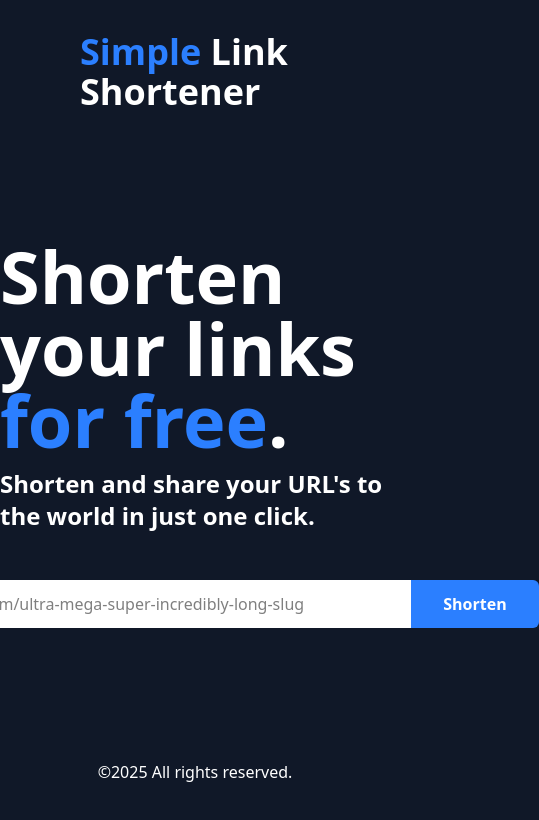
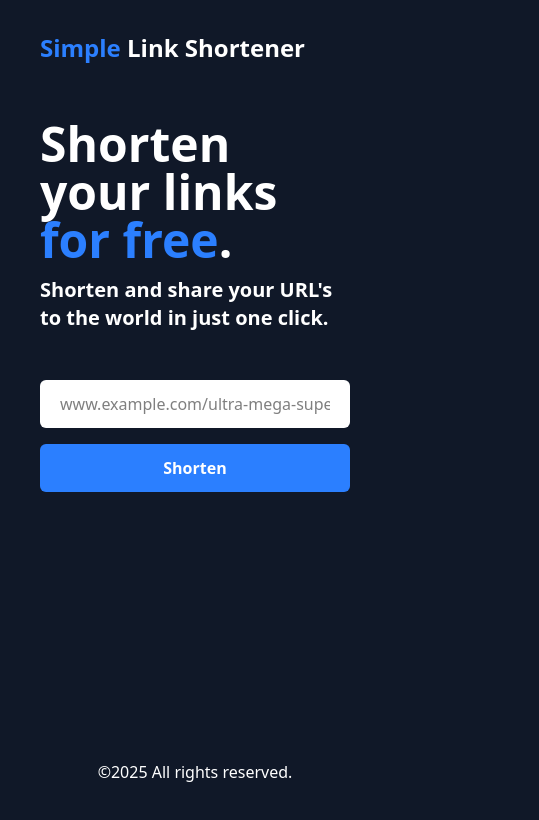
Before and after one commit to danielantcam/simple-url-shortener, a React (Vite) app in the folder client/: page / in a window 390 px wide. Shown: the top 820 px of the page, 539 px wide, since content can reach past the window. Built offline with nearby package versions, Linux system fonts and the light colour scheme.

Commit message:
Responsive design added + corrected tailwind installation (developer dependency).

```diff
--- a/client/index.html
+++ b/client/index.html
@@ -1,5 +1,5 @@
 <!doctype html>
-<html lang="en">
+<html lang="en" class="overflow-x-hidden">
   <head>
     <meta charset="UTF-8" />
     <link rel="icon" type="image/svg+xml" href="/vite.svg" />
@@ -7,7 +7,7 @@
     <title>url shortener</title>
   </head>
   <body class="bg-gray-900">
-    <div id="root" class="min-h-[100vh] flex flex-col"></div>
+    <div id="root" class="w-screen min-h-[100vh] flex flex-col px-10 lg:px-20"></div>
     <script type="module" src="/src/main.jsx"></script>
   </body>
 </html>
--- a/client/package.json
+++ b/client/package.json
@@ -13,8 +13,7 @@
     "@tailwindcss/vite": "^4.1.11",
     "@tanstack/react-query": "^5.81.5",
     "react": "^19.1.0",
-    "react-dom": "^19.1.0",
-    "tailwindcss": "^4.1.11"
+    "react-dom": "^19.1.0"
   },
   "devDependencies": {
     "@eslint/js": "^9.29.0",
@@ -25,6 +24,7 @@
     "eslint-plugin-react-hooks": "^5.2.0",
     "eslint-plugin-react-refresh": "^0.4.20",
     "globals": "^16.2.0",
+    "tailwindcss": "^4.1.11",
     "vite": "^7.0.0"
   }
 }
--- a/client/src/App.jsx
+++ b/client/src/App.jsx
@@ -2,17 +2,32 @@ import ShortenLinkBar from "./components/ShortenLinkBar.jsx";
 
 export default function App(){
     return <>
-        <header className="px-20 py-8">
+        <header className="py-8">
             <span className="flex items-center">
-                <h2 className="text-4xl text-white font-bold"><span className="text-blue-500">Simple</span> Link Shortener</h2>
+                <h2
+                    className="
+                        text-2xl text-white font-bold
+                        md:text-4xl
+                "><span className="text-blue-500">Simple</span> Link Shortener</h2>
             </span>
         </header>
 
-        <main className="w-screen grow flex flex-col items-center mt-24">
-            <h1 className="font-bold font-1 text-7xl text-white">
+        <main className="
+            grow flex flex-col items-start mt-6
+            md:items-center md:mt-16
+            lg:mt-30
+        ">
+            <h1 className="
+                    font-bold font-1 text-5xl text-white
+                    lg:text-6xl
+                    xl:text-7xl
+            ">
                 Shorten your links <span className="text-blue-500">for free</span>.
             </h1>
-            <h3 className="text-white font-semibold text-2xl  mt-3 mb-12">Shorten and share your URL's to the world in just one click.</h3>
+            <h3 className="
+                text-white font-semibold text-xl  mt-3 mb-12
+                lg:text-2xl
+            ">Shorten and share your URL's to the world in just one click.</h3>
             <ShortenLinkBar/>
         </main>
 
--- a/client/src/components/Error.jsx
+++ b/client/src/components/Error.jsx
@@ -1,5 +1,5 @@
 export default function Error(){
-    return <div className="my-20">
+    return <div className="w-full my-10 flex justify-center md:my-20">
         <p className="text-red-600 font-semibold">Oops! We couldn't shorten your link... Please, try again.</p>
     </div>;
 }
--- a/client/src/components/LinkResult.jsx
+++ b/client/src/components/LinkResult.jsx
@@ -16,10 +16,14 @@ export default function LinkResult({ link }){
         .catch(()=> console.error("Error while copying."));
     }
 
-    return <div className="my-20 flex items-center gap-4">
+    return <div
+                className="
+                    w-full my-10 flex flex-col items-center gap-4
+                    md:flex-row md:justify-center md:my-20
+        ">
         <p className="text-white text-xl font-semibold">Your new link:</p>
         <div className="flex items-center border-2 border-blue-600 bg-gray-950 rounded-sm px-4 py-2 gap-4 relative">
-            <p className="text-white">{link}</p>
+            <p className="text-white text-xs sm:text-sm lg:text-base">{link}</p>
             <button onClick={handleCopyToClipboard} className="cursor-pointer hover:opacity-70 transition-opacity">
                 {copied
                     ? <svg fill="#fff" width="24px" height="24px" viewBox="0 0 256 256" id="Flat" xmlns="http://www.w3.org/2000/svg">
@@ -27,7 +31,7 @@ export default function LinkResult({ link }){
                     </svg>
                     : <svg fill="#fff" height="24px" width="24px" version="1.1" xmlns="http://www.w3.org/2000/svg" xmlnsXlink="http://www.w3.org/1999/xlink" viewBox="0 0 460 460" xmlSpace="preserve">
                         <path d="M425.934,0H171.662c-18.122,0-32.864,14.743-32.864,32.864v77.134h30V32.864c0-1.579,1.285-2.864,2.864-2.864h254.272 c1.579,0,2.864,1.285,2.864,2.864v254.272c0,1.58-1.285,2.865-2.864,2.865h-74.729v30h74.729 c18.121,0,32.864-14.743,32.864-32.865V32.864C458.797,14.743,444.055,0,425.934,0z"/>
-                        <path d="M288.339,139.998H34.068c-18.122,0-32.865,14.743-32.865,32.865v254.272C1.204,445.257,15.946,460,34.068,460h254.272c18.122,0,32.865-14.743,32.865-32.864V172.863C321.206,154.741,306.461,139.998,288.339,139.998z M288.341,430H34.068 c-1.58,0-2.865-1.285-2.865-2.864V172.863c0-1.58,1.285-2.865,2.865-2.865h254.272c1 58,0,2.865,1.285,2.865,2.865v254.273h0.001 C291.206,428.715,289.92,430,288.341,430z"/>
+                        <path d="M288.339,139.998H34.068c-18.122,0-32.865,14.743-32.865,32.865v254.272C1.204,445.257,15.946,460,34.068,460h254.272c18.122,0,32.865-14.743,32.865-32.864V172.863C321.206,154.741,306.461,139.998,288.339,139.998z M288.341,430H34.068 c-1.58,0-2.865-1.285-2.865-2.864V172.863c0-1.58,1.285-2.865,2.865-2.865h254.272c1.58,0,2.865,1.285,2.865,2.865v254.273h0.001 C291.206,428.715,289.92,430,288.341,430z"/>
                     </svg>}
             </button>
         </div>
--- a/client/src/components/Loading.jsx
+++ b/client/src/components/Loading.jsx
@@ -2,7 +2,7 @@ export default function Loading(){
     return <div
         role="status"
         aria-live="polite"
-        className="flex justify-center items-center gap-4 my-20"
+        className="w-full flex justify-center items-center gap-4 my-15 md:my-20"
     >
         <span className="sr-only">Loading...</span>
         <div aria-hidden="true" className="w-6 h-6 rounded-full bg-blue-500 animate-bounce"></div>
--- a/client/src/components/ShortenLinkBar.jsx
+++ b/client/src/components/ShortenLinkBar.jsx
@@ -30,14 +30,22 @@ export default function ShortenLinkBar(){
 
 
     return (<>
-        <form onSubmit={handleFormSubmit} className="flex justify-center">
+        <form onSubmit={handleFormSubmit}
+            className="
+                flex flex-col w-full gap-4 justify-center
+                md:flex-row md:gap-0
+        ">
             <label htmlFor="url" className="sr-only">Url</label>
             <input type="text" name="url" id="url" placeholder="www.example.com/ultra-mega-super-incredibly-long-slug"
-                className="bg-white rounded-l-md h-12 w-140 px-5 focus:outline-none"
-            />
+                className="
+                    w-full bg-white rounded-md h-12 px-5 focus:outline-none
+                    md:rounded-r-none md:w-150
+            "/>
             <button
-                className="cursor-pointer bg-blue-500 h-12 rounded-r-md px-8 font-bold text-white hover:bg-blue-700 hover:px-10 transition-all duration-400"
-            >Shorten</button>
+                className="
+                    cursor-pointer bg-blue-500 h-12 rounded-md px-8 font-bold text-white hover:bg-blue-700 hover:px-10 transition-all duration-400
+                    md:rounded-l-none
+            ">Shorten</button>
         </form>
 
         {shortenLink.isPending && <Loading/>    /* Loading placeholder */}
--- a/client/src/index.css
+++ b/client/src/index.css
@@ -1 +1,5 @@
 @import "tailwindcss";
+
+@theme{
+    --breakpoint-xs: 460px;
+}
```
Also changed, not shown: 1 other file (tests, documents, lock files or other folders).
